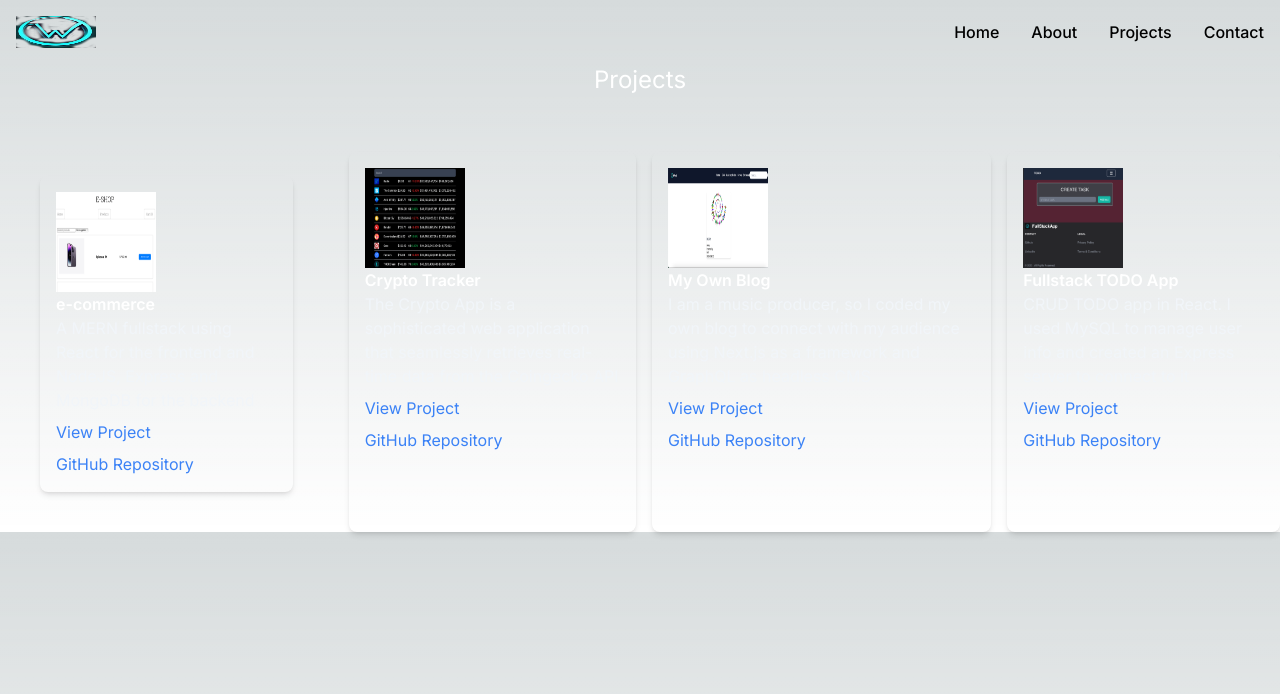
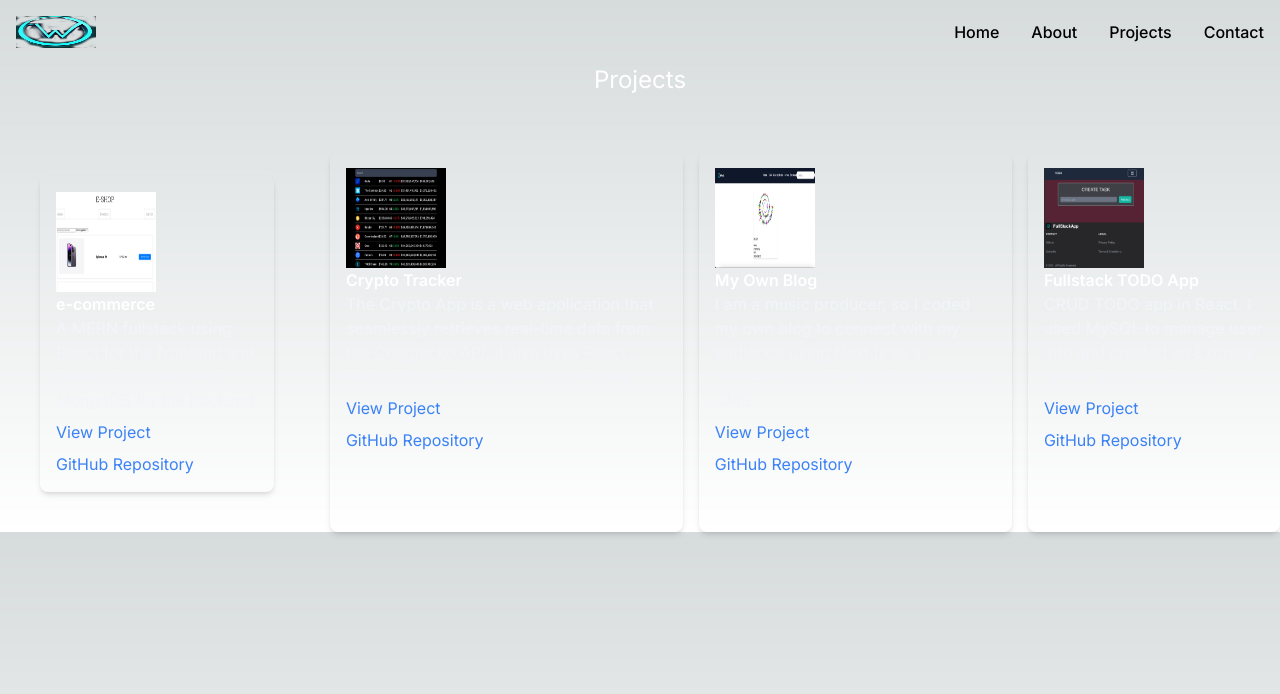
Before and after one commit to memodiaz44/cv, a Next.js app: page /sections/projects in a window 1280 px wide. Shown: the top 694 px of the page. Built offline with nearby package versions, Linux system fonts and the light colour scheme.

Commit message:
last commit

```diff
--- a/src/app/sections/projects/page.tsx
+++ b/src/app/sections/projects/page.tsx
@@ -20,7 +20,7 @@ const Projects = () => {
     {
       pic: Tracker,
       title: "Crypto Tracker",
-      desc: "The Crypto App is a sophisticated web application that seamlessly retrieves real-time data from the Coingecko API",
+      desc: "The Crypto App is a web application that seamlessly retrieves real-time data from the Coingecko API, it also uses React Redux Toolkit to track the global state",
       link: "https://crypto-search-project.vercel.app/",
       gitRepo: "https://github.com/memodiaz44/crypto-search",
     },
```
